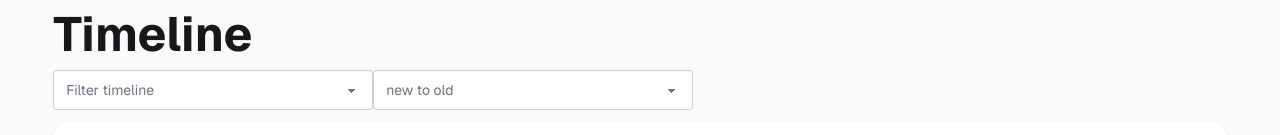
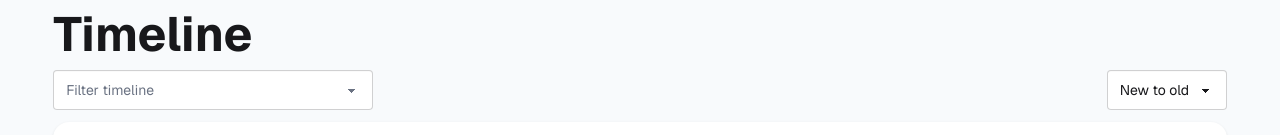
Before and after one commit to ibrahimhosen4045-max/B13-A7-keen-keepers, a React (Vite) app: page /timeline in a window 1280 px wide. Shown: the part 146-281 px from the top of the page. Built offline with nearby package versions, Linux system fonts and the light colour scheme; a web font is replaced by a local one.

Commit message:
more little fixed the code

```diff
--- a/src/Hooks/UseHooks.jsx
+++ b/src/Hooks/UseHooks.jsx
@@ -11,7 +11,7 @@ const UseHooks = () => {
             setTimeout(()=>{
                 setFriend(data)
                 setLoading(false)
-            }, 1000)
+            }, 800)
         }
         getPromise()
     }, [])
--- a/src/pages/Timeline/TimeLine.jsx
+++ b/src/pages/Timeline/TimeLine.jsx
@@ -33,7 +33,7 @@ const TimeLine = () => {
     <div className='py-10 md:py-20 w-full h-full bg-[#F8FAFC]'>
       <div className='container w-11/12 mx-auto space-y-3 py-3'>
         <h1 className='text-5xl font-bold'>Timeline</h1>
-        <div>
+        <div className='flex justify-between gap-2'>
           <select  defaultValue="" onChange={(e) => setFilter(e.target.value)} className="select text-gray-500 outline-none">
             <option value="" disabled className=''>Filter timeline</option>
             <option value="all" className='text-black'>All</option>
@@ -41,9 +41,10 @@ const TimeLine = () => {
             <option value="text" className='text-black'>Text</option>
             <option value="video" className='text-black'>Video</option>
           </select>
-          <select  defaultValue="" onChange={(e) => setSorted(e.target.value === "new" ? "old" : "new")} className="select text-gray-500 outline-none">
-            <option value="new" >new to old</option>
-            <option value="old" >old to new</option>
+          <select  defaultValue="" onChange={(e) => setSorted(e.target.value === "new" ? "old" : "new")} className="select w-30 outline-none">
+            <option value="old" className='text-black'>New to old</option>
+            <option value="new" className='text-black'>Old to new</option>
+
           </select>
         </div>
       </div>
```
